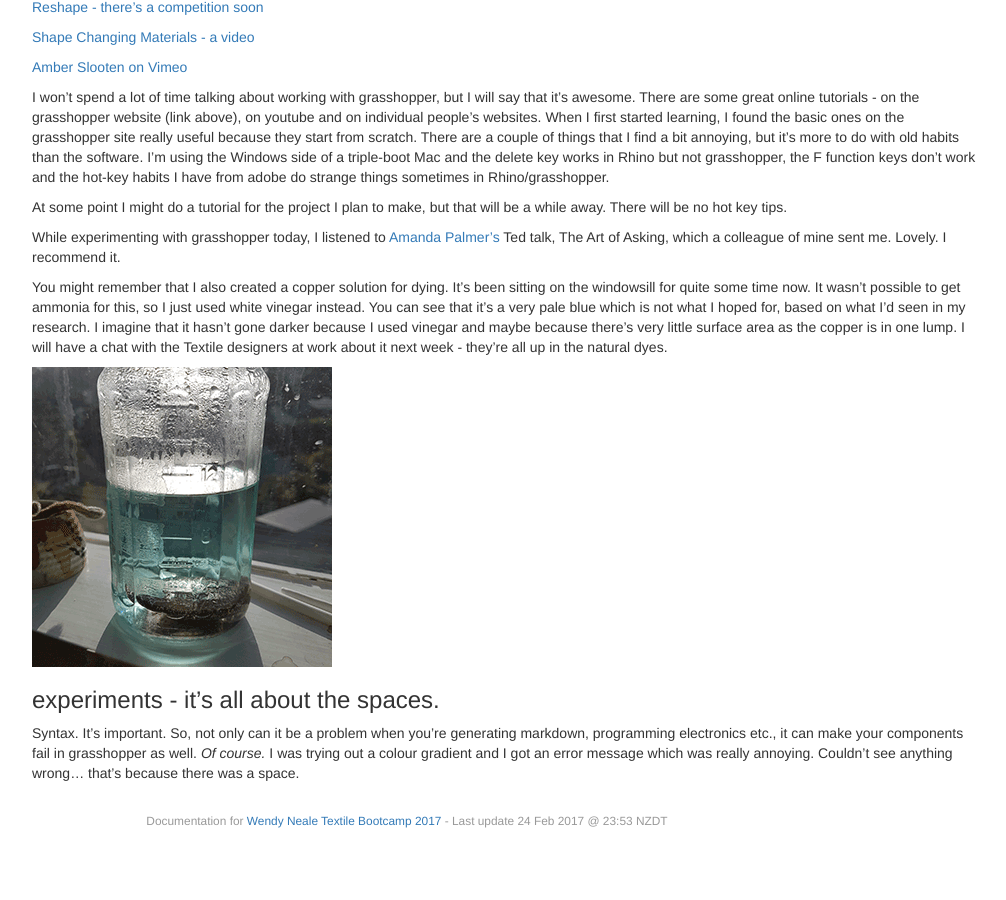
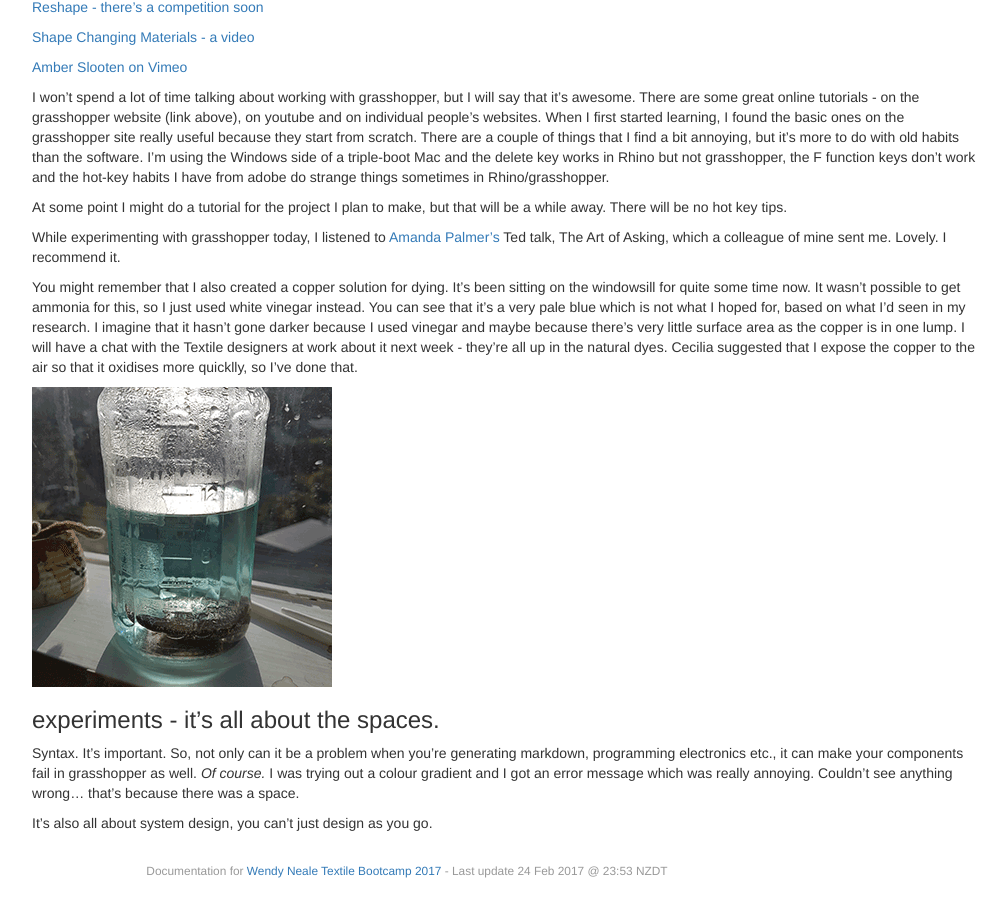
Before and after one commit to wendwarge/wendwarge.github.io, a Jekyll site: the page built from _posts/2017-02-23-day-three.md, in a window 1280 px wide and 900 px high, scrolled down 772 px. Shown: the whole window, without its empty margins (233-1239 px from the left). Built offline with Jekyll 4.4.1, drawn with Linux system fonts in a browser that asks for light colours; before the commit the page ends 1622 px from its top, so only the background shows below that.

```diff
--- a/_posts/2017-02-23-day-three.md
+++ b/_posts/2017-02-23-day-three.md
@@ -22,10 +22,12 @@ At some point I might do a tutorial for the project I plan to make, but that wil
 
 While experimenting with grasshopper today, I listened to [Amanda Palmer's](https://www.ted.com/talks/amanda_palmer_the_art_of_asking) Ted talk, The Art of Asking, which a colleague of mine sent me. Lovely. I recommend it.
 
-You might remember that I also created a copper solution for dying. It's been sitting on the windowsill for quite some time now. It wasn't possible to get ammonia for this, so I just used white vinegar instead. You can see that it's a very pale blue which is not what I hoped for, based on what I'd seen in my research. I imagine that it hasn't gone darker because I used vinegar and maybe because there's very little surface area as the copper is in one lump. I will have a chat with the Textile designers at work about it next week - they're all up in the natural dyes.
+You might remember that I also created a copper solution for dying. It's been sitting on the windowsill for quite some time now. It wasn't possible to get ammonia for this, so I just used white vinegar instead. You can see that it's a very pale blue which is not what I hoped for, based on what I'd seen in my research. I imagine that it hasn't gone darker because I used vinegar and maybe because there's very little surface area as the copper is in one lump. I will have a chat with the Textile designers at work about it next week - they're all up in the natural dyes. Cecilia suggested that I expose the copper to the air so that it oxidises more quicklly, so I've done that.
 
 ![Copper Solution](/images/2017-02-23-day-three/copper-solution.png)
 
 ### experiments - it's all about the spaces.
 
 Syntax. It's important. So, not only can it be a problem when you're generating markdown, programming electronics etc., it can make your components fail in grasshopper as well. *Of course.* I was trying out a colour gradient and I got an error message which was really annoying. Couldn't see anything wrong... that's because there was a space.
+
+It's also all about system design, you can't just design as you go.
```
Also changed, not shown: other parts of _posts/2017-02-23-day-three.md (+1 -1 lines), _posts/2017-02-21-day-one.md (+3 -1 lines), _posts/2017-02-24-day-four.md (added, +16 -0 lines), images/2017-02-21-day-one/urquiola-01.jpg (added).
